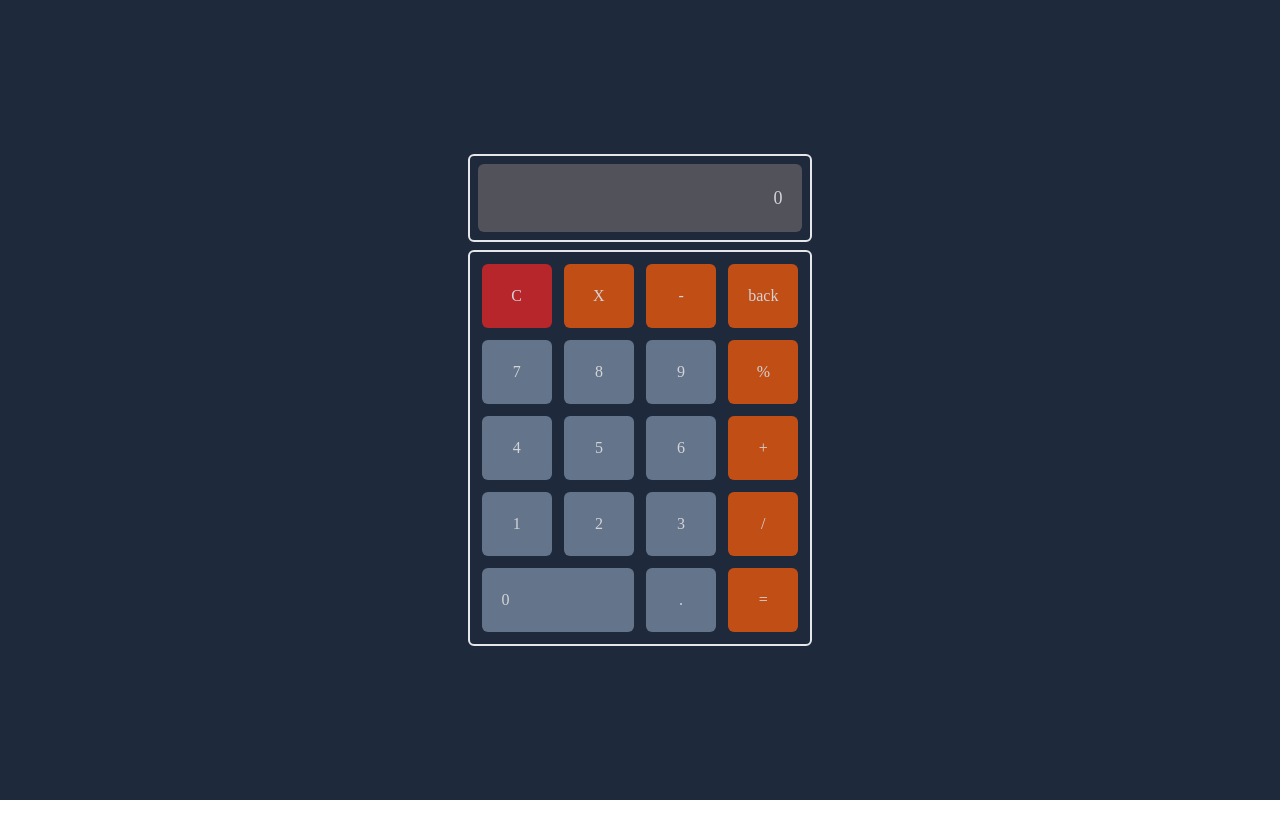
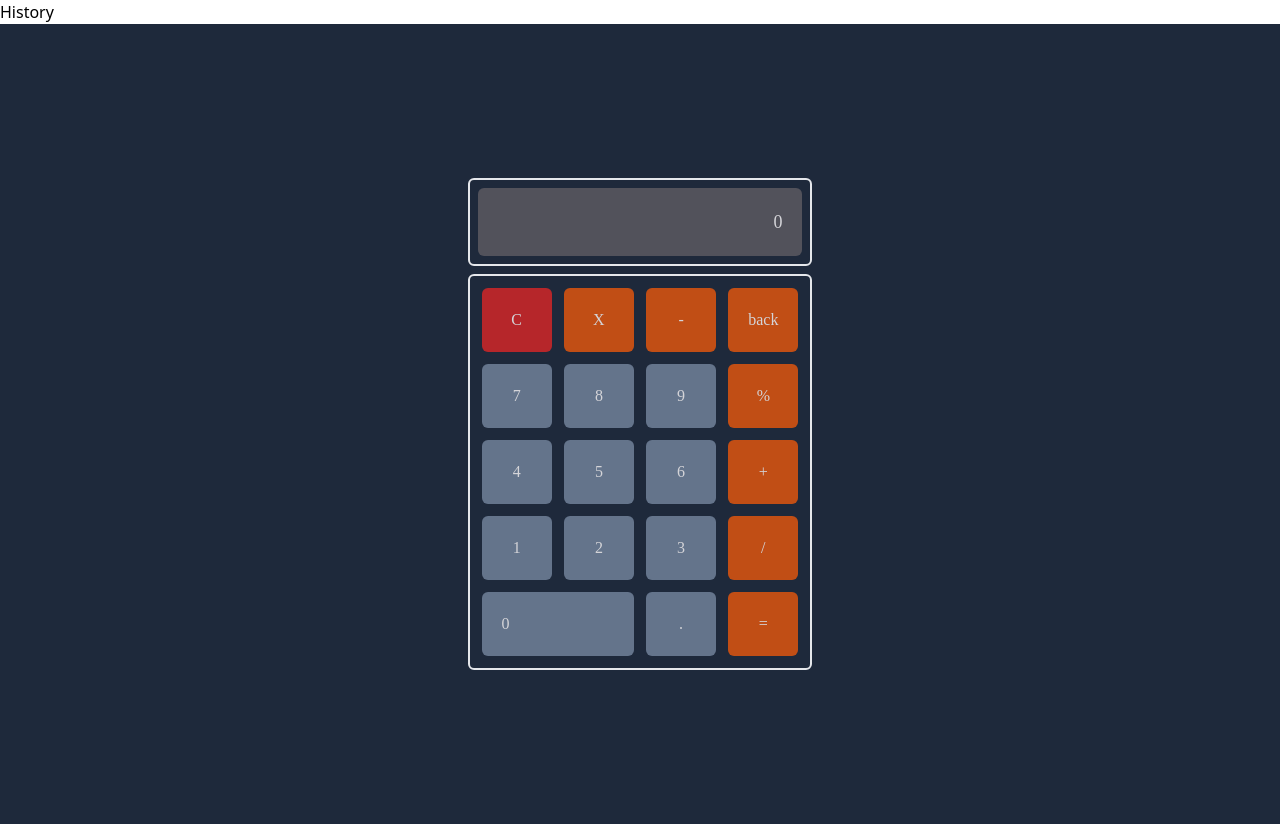
Before and after one commit to GarlicBuns19/react-calculatore-with-tailwind, a React (Vite) app: page / in a window 1280 px wide. Before the commit the page ends 800 px from the top, so only its background shows below. Built offline with nearby package versions, Linux system fonts and the light colour scheme; a web font is replaced by a local one.

Commit message:
feat: Create Portal with calculation history works

```diff
--- a/index.html
+++ b/index.html
@@ -9,6 +9,7 @@
     <link href="https://fonts.googleapis.com/css2?family=Offside&display=swap" rel="stylesheet">
 </head>
 <body>
+<div id="calculatorHistory"></div>
 <div id="root"></div>
 <script type="module" src="/src/main.jsx"></script>
 </body>
--- a/src/App.jsx
+++ b/src/App.jsx
@@ -1,12 +1,16 @@
 import {CalculatorProvider} from "./contexts/Calculator.jsx";
 import {Head} from './components/Head';
 import {Button} from './components/Button';
+import {CalculatorHistory} from './components/CalculatorHistory';
+import {createPortal} from 'react-dom';
+
+const calculatorHistory = document.getElementById('calculatorHistory');
 
 function App() {
+
     return (
-        <>
+        <div className="bg-slate-800">
             <CalculatorProvider>
-                <div className="container mx-w-sm bg-slate-800">
                 <div className={"text-zinc-300 font-offSide grid place-content-center w-full h-screen"}>
                     <Head></Head>
                     <div className={"p-3 grid gap-3 grid-cols-4 grid-rows-5 border-2 border-solid rounded-md"}>
@@ -29,12 +33,17 @@ function App() {
                         <Button buttonLabel={'/'} style={"orange"}></Button>
                         <Button buttonLabel={'0'} className={"col-span-2 text-left"}></Button>
                         <Button buttonLabel={'.'}></Button>
-                            <Button buttonLabel={'='} inputType={'equal'} className={"flex justify-center items-center"} style={"orange"}></Button>
+                        <Button buttonLabel={'='} inputType={'equal'} className={"flex justify-center items-center"}
+                                style={"orange"}></Button>
                     </div>
-                    </div>
+
+                    {createPortal(
+                        <CalculatorHistory/>,
+                        calculatorHistory
+                    )}
                 </div>
             </CalculatorProvider>
-        </>
+        </div>
     )
 }
 
--- /dev/null
+++ b/src/components/CalculatorHistory.jsx
@@ -0,0 +1,12 @@
+import {useCalculator} from "../contexts/Calculator.jsx";
+
+export function CalculatorHistory(props) {
+    const cal = useCalculator();
+
+    return (
+        <div>
+            <h2>History</h2>
+            {cal.history.map((e) => <div key={e.id}>{e.cal}</div>)}
+        </div>
+    );
+}
--- a/src/components/Head.jsx
+++ b/src/components/Head.jsx
@@ -4,13 +4,8 @@ export function Head(props) {
     const cal = useCalculator();
 
     return (
-        <div>
-            {cal.history.map((e) => {
-                return <div key={e.id}>{e.cal}</div>
-            })}
-            <div className={"mb-2 p-2 border-2 border-solid rounded-md"}>
-                <div className={"p-5 text-lg text-right bg-zinc-600 rounded-md"}>{cal.evaluationString || cal.result}</div>
-            </div>
+        <div className={"mb-2 p-2 border-2 border-solid rounded-md"}>
+            <div className={"p-5 text-lg text-right bg-zinc-600 rounded-md"}>{cal.evaluationString || cal.result}</div>
         </div>
         )
 }
```
Lines whose indentation alone changed are shown as unchanged.
